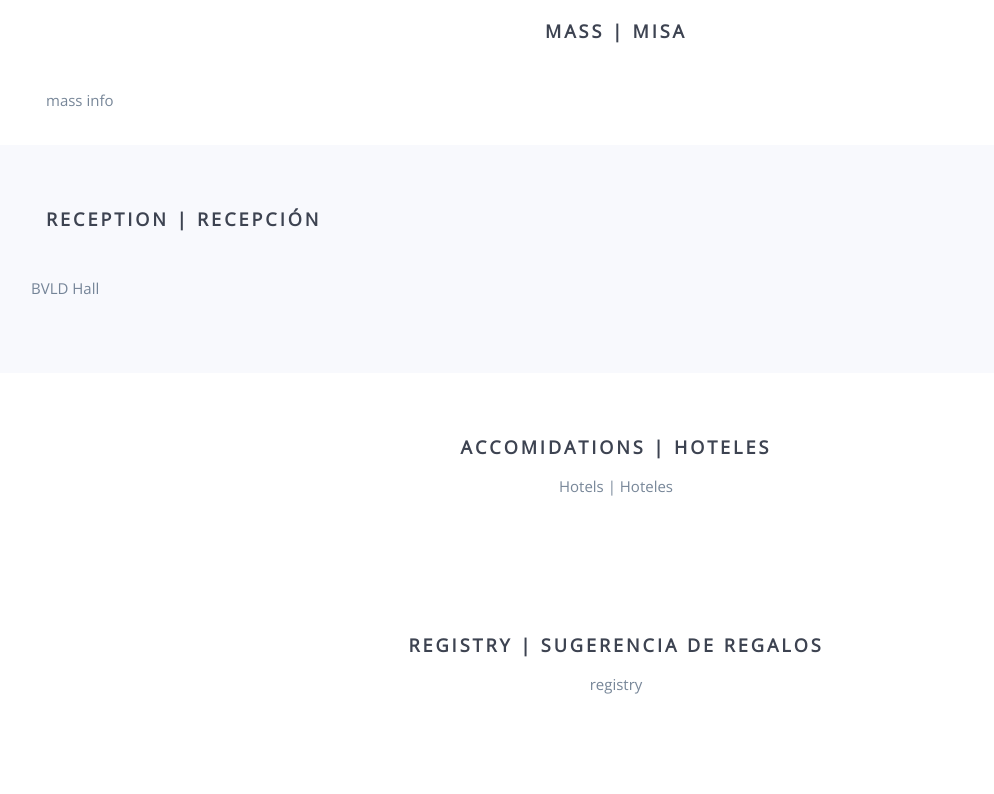
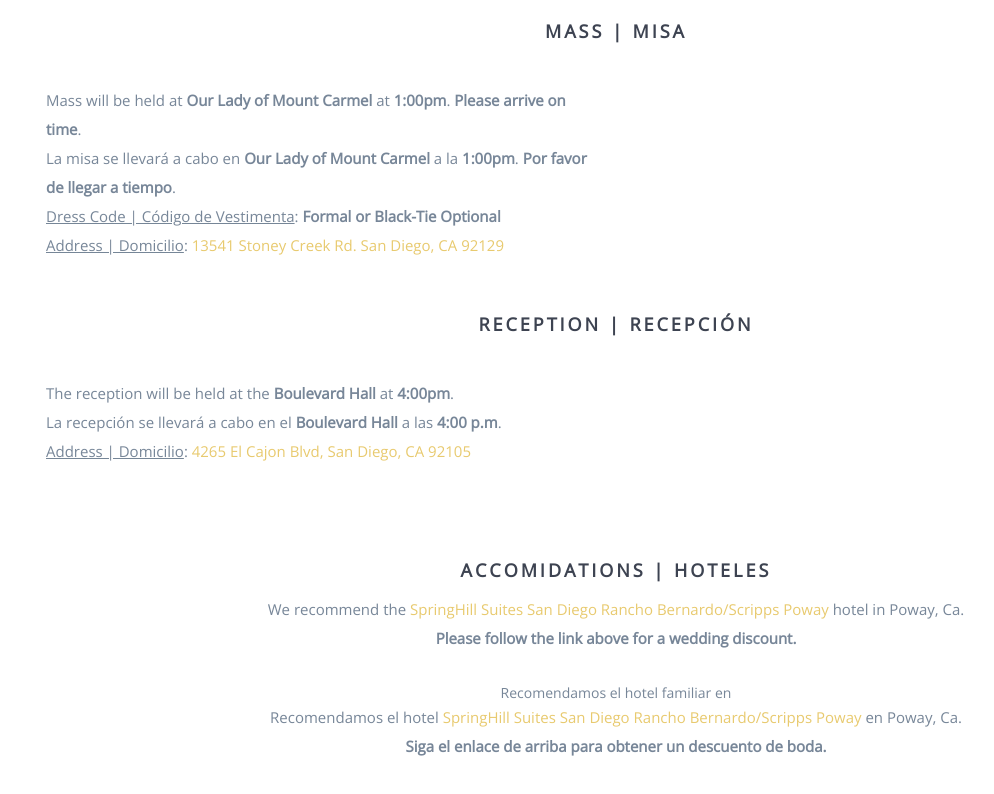
Before and after one commit to a1mancil/GabrielaAndAndresWedding, a plain HTML site: page index.html in a window 1280 px wide. Shown: the part 1272-2066 px from the top of the page, without its empty margins (24-1018 px from the left). Drawn offline with nearby package versions, Linux system fonts and the light colour scheme; some packages are replaced by stand-ins of ours; a web font is replaced by a local one.

Commit message:
Finalized descriptions of sections, need to proof read, ask mami

```diff
--- a/index.html
+++ b/index.html
@@ -200,35 +200,65 @@
         </div>
         <div class="row">
             <div class="col-md-6">
-                <p>
-                    mass info
+                <p style="
+                padding-bottom: 0px;
+            ">
+                    Mass will be held at <b> Our Lady of Mount Carmel</b> at <b>1:00pm</b>. <b>Please arrive on time</b>.
+                    <br>
+                    La misa se llevará a cabo en <b> Our Lady of Mount Carmel</b> a la <b>1:00pm</b>. <b>Por favor de llegar a tiempo</b>.
+                    <br>
+                     <u>Dress Code | Código de Vestimenta</u>: <b>Formal or Black-Tie Optional</b>
+                    <br>
+                    <u>Address | Domicilio</u>: <a href="https://www.olmcsandiego.org/">13541 Stoney Creek Rd. San Diego, CA 92129</a>
                 </p>
+                <br>
             </div>
         </div>
     </div>
 </section>
 
-<section class="events section-padding" id="reception">
+
+<section id="reception">
     <div class="container">
         <div class="row">
-            <div class="col-md-12">
+            <div class="col-md-12 text-center">
                 <h3 class="header">Reception | Recepción</h3>
             </div>
         </div>
         <div class="row">
-            <p> BVLD Hall</p>
-
+            <div class="col-md-6">
+                <p style="
+                padding-bottom: 0px;
+            ">The reception will be held at the <b>Boulevard Hall</b> at <b>4:00pm</b>.
+                <br>
+                La recepción se llevará a cabo en el <b>Boulevard Hall</b> a las <b>4:00 p.m</b>.
+                <br>
+                <u>Address | Domicilio</u>: <a href="https://www.blvdhall.com/">4265 El Cajon Blvd, San Diego, CA 92105</a>
+                </p>
+                <br>
+            </div>
         </div>
     </div>
+</section>
 
-</section>
+
 
 <section id="hotels" class="section-padding">
     <div class="container">
         <div class="row">
             <div class="col-md-12 text-center">
                 <h3>Accomidations | Hoteles</h3>
-                <p>Hotels | Hoteles</p>
+                <p> We recommend the <a href="https://www.marriott.com/event-reservations/reservation-link.mi?id=1651181270695&key=CORP&app=resvlink">
+                    SpringHill Suites San Diego Rancho Bernardo/Scripps Poway
+                </a> hotel in Poway, Ca.
+                <br>
+                <b>Please follow the link above for a wedding discount.</b> </p> Recomendamos el hotel familiar en
+                <br>
+                <p> Recomendamos el hotel <a href="https://www.marriott.com/event-reservations/reservation-link.mi?id=1651181270695&key=CORP&app=resvlink">
+                    SpringHill Suites San Diego Rancho Bernardo/Scripps Poway
+                </a> en Poway, Ca.
+                <br>
+                <b>Siga el enlace de arriba para obtener un descuento de boda.</b>
             </div>
         </div>
     </div>
@@ -239,13 +269,27 @@
         <div class="row">
             <div class="col-md-12 text-center">
                 <h3>Registry | Sugerencia de Regalos</h3>
-                <p>registry</p>
+                <p > Your presence at our wedding is the greatest gift you
+                   all can give us! The time, money and energy you all
+                   have spent just to attend our special day is priceless.
+                   If you still wish to honor us by a gift, we are very greatful and are excited to celebrate with you soon.
+                   <br> <br>
+                   ¡Tu presencia en nuestra boda es el mayor regalo que nos pueden dar! El tiempo, el dinero y la energía que
+                   todos ustedes han gastado solo para asistir a nuestro día especial no tiene precio.
+                   Si aún desea honrarnos con un regalo, estamos muy agradecidos y estamos entusiasmado para verlos pronto.
+                   <br><br><br>
+
+
+                   <u>Venmo</u>: @Andres-MancillaValdez
+                   <br>
+                   <u>Zelle</u>: Andres/Gabriela's phone number
+                </p>
             </div>
         </div>
     </div>
 </section>
 
-<br><br><br><br><br>
+<br>
 
 
 <section class="rsvp text-center" id="rsvp">
@@ -272,10 +316,15 @@
                 <h3>What are you waiting for? | ¿Que estas esperando?</h3>
                 <p>We would greatly appreciate if you could RSVP before 1st of September 2023.
                    <b>Please specify
-                    amount of people in your group or family including yourself in the "Total" box below.</b> </p>
+                    amount of people in your group or family including yourself in the "Total" box below.</b>
+                    <br>
+                    The invitation "Code" will be attached to your formal invitation.
+                </p>
                 <p>Le agradeceríamos mucho si pudieran confirmar su asistencia antes de 1 September 2023.
                    <b>Especifique la cantidad de personas en su grupo o familia, incluido usted mismo
                     en el cuadro "Total" a continuación.</b>
+                    <br>
+                    El "Código" de invitación se adjuntará a su invitación formal.
                 </p>
                 <form id="rsvp-form" class="rsvp-form"
                       action="https://script.google.com/macros/s/AKfycbzUCazp6zcuX-tEvCmOsBrEp7Wf1x4CTzeWMI23mJOJkBKe7WJdggcBwMBOLdnVvfFLkw/exec"
```
